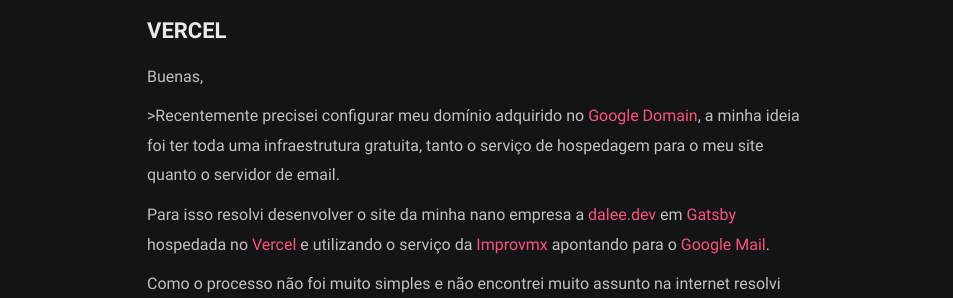
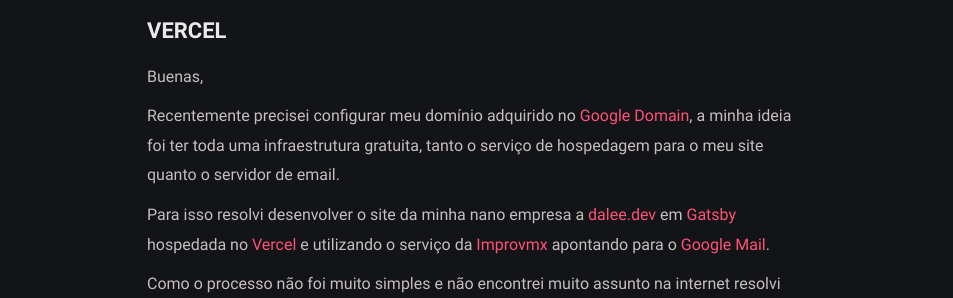
Before and after one commit to f0rmig4/f0rmig4.github.io, a Jekyll site: the page built from _posts/2021-03-13-configurando-seu-projeto-react-com-google-domain-e-vercel.html, in a window 1280 px wide and 900 px high. Shown: the part 414-712 px from the top of the window, without its empty margins (163-1116 px from the left). Built offline with Jekyll 4.4.1, drawn with Linux system fonts in a browser that asks for light colours.

Commit message:
Update 2021-03-13-configurando-seu-projeto-react-com-google-domain-e-vercel.html

```diff
--- a/_posts/2021-03-13-configurando-seu-projeto-react-com-google-domain-e-vercel.html
+++ b/_posts/2021-03-13-configurando-seu-projeto-react-com-google-domain-e-vercel.html
@@ -12,14 +12,14 @@
 
     <p></p>
     <p>Buenas,</p>
-    <p>>Recentemente precisei configurar meu domínio adquirido no <a href="https://domains.google/" target="_blanck">Google Domain</a>, a minha ideia foi ter toda uma infraestrutura gratuita, tanto o serviço de hospedagem para o meu site quanto o servidor de email.</p>
+    <p>Recentemente precisei configurar meu domínio adquirido no <a href="https://domains.google/" target="_blanck">Google Domain</a>, a minha ideia foi ter toda uma infraestrutura gratuita, tanto o serviço de hospedagem para o meu site quanto o servidor de email.</p>
     <p>Para isso resolvi desenvolver o site da minha nano empresa a <a href="https://dalee.dev/" target="_blanck">dalee.dev</a> em <a href="https://www.gatsbyjs.com/" target="_blanck">Gatsby</a> hospedada no <a href="https://vercel.com/" target="_blanck">Vercel</a> e utilizando o serviço da <a href="https://improvmx.com/" target="_blanck">Improvmx</a> apontando para o <a href="https://gmail.com/" target="_blanck">Google Mail</a>.</p>
     <p>Como o processo não foi muito simples e não encontrei muito assunto na internet resolvi criar essa documentação para mim e obviamente para compartilhar com o mundo.</p>
     <p>Vamos lá!</p>
 
     <h3>1 - Configurando o seu domínio no Vercel</h3>
     <p>Abra as configurações do seu domínio em https://domains.google.com/ e navegue até a seção DNS. Defina o DNS Vercel em vez dos DNS padrão do Google:</p>
-    <img src="/img/posts/2021/03/01.png" id="01 post" />
+    <img src="/assets/img/posts/2021/03/01.png" id="01 post" />
 
     <h3>2 - Adicionando o domínio no projeto Vercel</h3>
 
@@ -30,18 +30,18 @@
 
     <p>Na sessão de domínios clique no botão 'Add'. Escolha a entrada correta na lista e, após algum tempo, você verá seu domínio, como na imagem a seguir.</p>
 
-    <img src="/img/posts/2021/03/02.png" id="02 post" />
+    <img src="/assets/img/posts/2021/03/02.png" id="02 post" />
 
     <p>É necessário saber qual entrada DNS criar no Google Domain, então clique na em 'Edit' e depois 'View DNS Records & More for dalee.dev →'</p>
 
-    <img src="/img/posts/2021/03/03.png" id="03 post" />
+    <img src="/assets/img/posts/2021/03/03.png" id="03 post" />
 
     <p>Copie o IP do servidor da Vercel, para o próximo passo.</p>
 
     <h3>3 - Estamos chegando ao fim</h3>
     <p>Na interface do google domain vá novamente na aba DNS e navegue até embaixo onde encontrará o container 'Registros de recursos personalizados'. basta apenas criar uma entrada DNS do tipo A com o IP da Vercel.</p>
 
-    <img src="/img/posts/2021/03/04.png" id="04 post" />
+    <img src="/assets/img/posts/2021/03/04.png" id="04 post" />
 
     <p>Feito isso, agora temos nosso domínio configurado e apontando para o Vercel.</p>
     <p>No próximo post vou trazer uma documentação detalhada de como configurei meus e-mails usando a estrutura do Vercel, o Improvmx e o Google Mail.</p>
```
